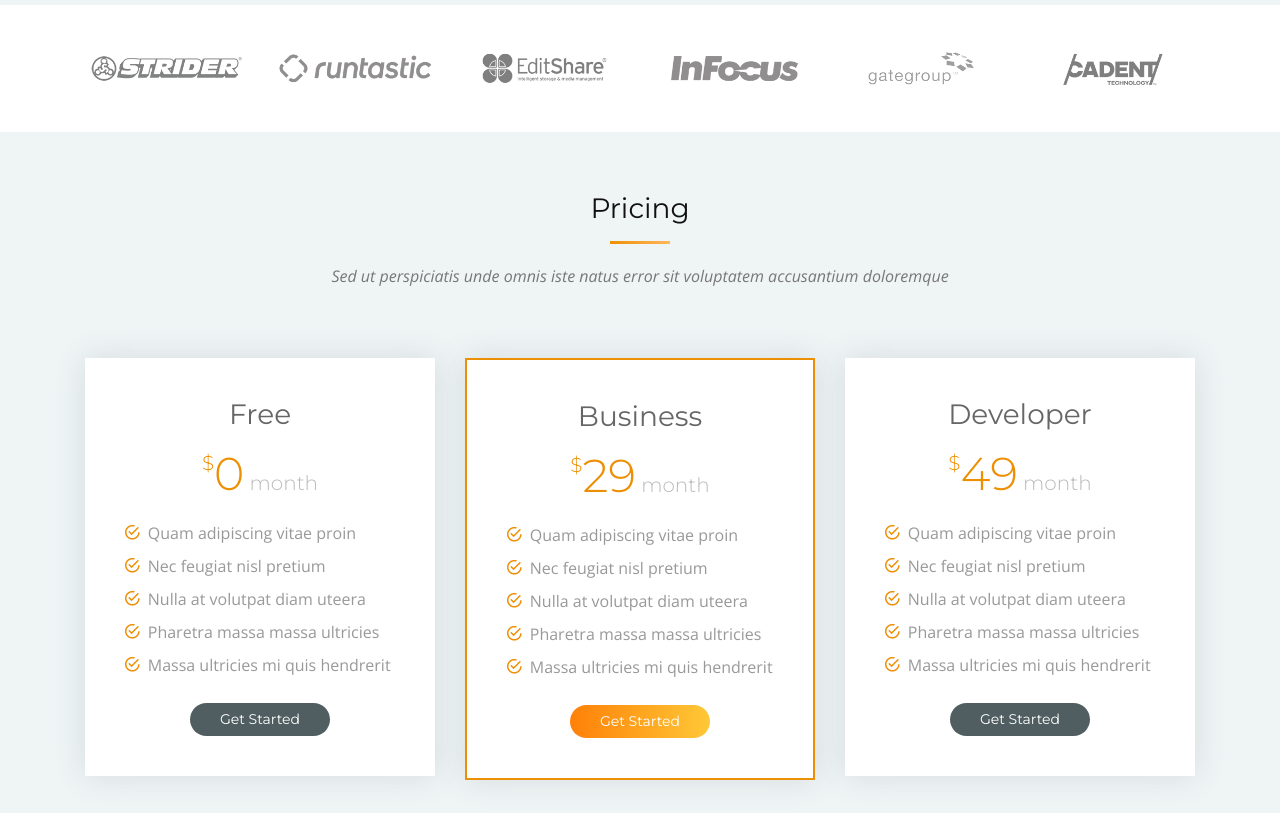
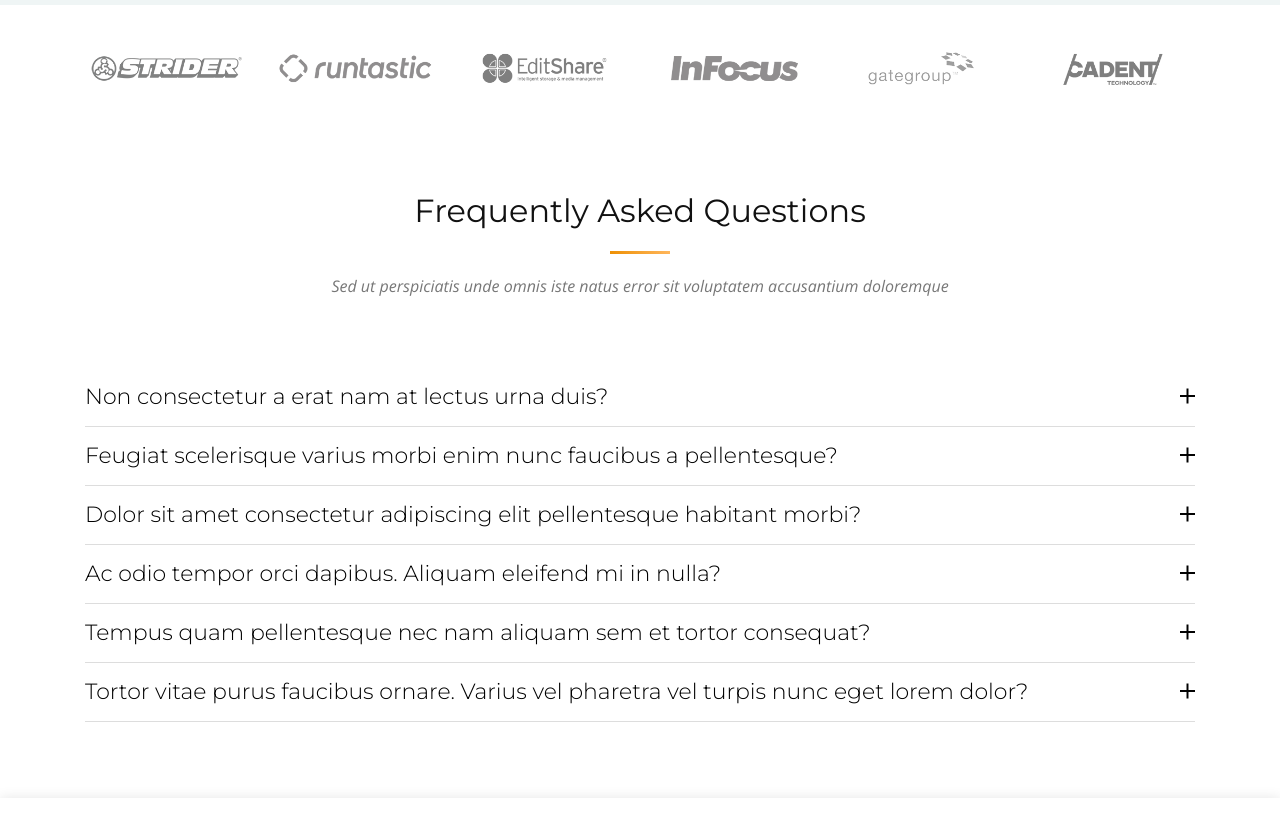
Before and after one commit to idindrakusuma/landing-skripsi-markir, a plain HTML site: page index.html in a window 1280 px wide. Shown: the part 4820-5633 px from the top of the page. Drawn offline with nearby package versions, Linux system fonts and the light colour scheme; files whose address does not match are found by name.

```diff
--- a/index.html
+++ b/index.html
@@ -4,12 +4,13 @@
   <meta charset="utf-8">
   <title>Markir - Smart Parking System</title>
   <meta content="width=device-width, initial-scale=1.0" name="viewport">
-  <meta content="" name="keywords">
-  <meta content="" name="description">
+  <meta name="theme-color" content="#FF8008">
+  <meta content="Markir" name="keywords">
+  <meta content="Smart Parking System" name="description">
 
   <!-- Favicons -->
-  <link href="img/favicon.png" rel="icon">
-  <link href="img/apple-touch-icon.png" rel="apple-touch-icon">
+  <link href="img/Icon.png" rel="icon">
+  <link href="img/Icon.png" rel="apple-touch-icon">
 
   <!-- Google Fonts -->
   <link href="https://fonts.googleapis.com/css?family=Montserrat:300,400,500,700|Open+Sans:300,300i,400,400i,700,700i" rel="stylesheet">
@@ -351,70 +352,6 @@
     </section><!-- #more-features -->
 
     <!--==========================
-      Pricing Section
-    ============================-->
-    <section id="pricing" class="section-bg">
-      <div class="container">
-
-        <div class="section-header">
-          <h3 class="section-title">Pricing</h3>
-          <span class="section-divider"></span>
-          <p class="section-description">Sed ut perspiciatis unde omnis iste natus error sit voluptatem accusantium doloremque</p>
-        </div>
-
-        <div class="row">
-
-          <div class="col-lg-4 col-md-6">
-            <div class="box wow fadeInLeft">
-              <h3>Free</h3>
-              <h4><sup>$</sup>0<span> month</span></h4>
-              <ul>
-                <li><i class="ion-android-checkmark-circle"></i> Quam adipiscing vitae proin</li>
-                <li><i class="ion-android-checkmark-circle"></i> Nec feugiat nisl pretium</li>
-                <li><i class="ion-android-checkmark-circle"></i> Nulla at volutpat diam uteera</li>
-                <li><i class="ion-android-checkmark-circle"></i> Pharetra massa massa ultricies</li>
-                <li><i class="ion-android-checkmark-circle"></i> Massa ultricies mi quis hendrerit</li>
-              </ul>
-              <a href="#" class="get-started-btn">Get Started</a>
-            </div>
-          </div>
-
-          <div class="col-lg-4 col-md-6">
-            <div class="box featured wow fadeInUp">
-              <h3>Business</h3>
-              <h4><sup>$</sup>29<span> month</span></h4>
-              <ul>
-                <li><i class="ion-android-checkmark-circle"></i> Quam adipiscing vitae proin</li>
-                <li><i class="ion-android-checkmark-circle"></i> Nec feugiat nisl pretium</li>
-                <li><i class="ion-android-checkmark-circle"></i> Nulla at volutpat diam uteera</li>
-                <li><i class="ion-android-checkmark-circle"></i> Pharetra massa massa ultricies</li>
-                <li><i class="ion-android-checkmark-circle"></i> Massa ultricies mi quis hendrerit</li>
-              </ul>
-              <a href="#" class="get-started-btn">Get Started</a>
-            </div>
-          </div>
-
-          <div class="col-lg-4 col-md-6">
-            <div class="box wow fadeInRight">
-              <h3>Developer</h3>
-              <h4><sup>$</sup>49<span> month</span></h4>
-              <ul>
-                <li><i class="ion-android-checkmark-circle"></i> Quam adipiscing vitae proin</li>
-                <li><i class="ion-android-checkmark-circle"></i> Nec feugiat nisl pretium</li>
-                <li><i class="ion-android-checkmark-circle"></i> Nulla at volutpat diam uteera</li>
-                <li><i class="ion-android-checkmark-circle"></i> Pharetra massa massa ultricies</li>
-                <li><i class="ion-android-checkmark-circle"></i> Massa ultricies mi quis hendrerit</li>
-              </ul>
-              <a href="#" class="get-started-btn">Get Started</a>
-            </div>
-          </div>
-
-        </div>
-      </div>
-    </section><!-- #pricing -->
-
-
-    <!--==========================
       Frequently Asked Questions Section
     ============================-->
     <section id="faq">
```
Also changed, not shown: img/Icon.png (added), img/gallery/gallery-1.jpg (deleted), img/gallery/gallery-2.jpg (deleted), img/gallery/gallery-3.jpg (deleted), img/gallery/gallery-4.jpg (deleted), img/gallery/gallery-5.jpg (deleted), img/gallery/gallery-6.jpg (deleted), img/team/team-1.jpg (deleted), img/team/team-2.jpg (deleted), img/team/team-3.jpg (deleted), img/team/team-4.jpg (deleted).
